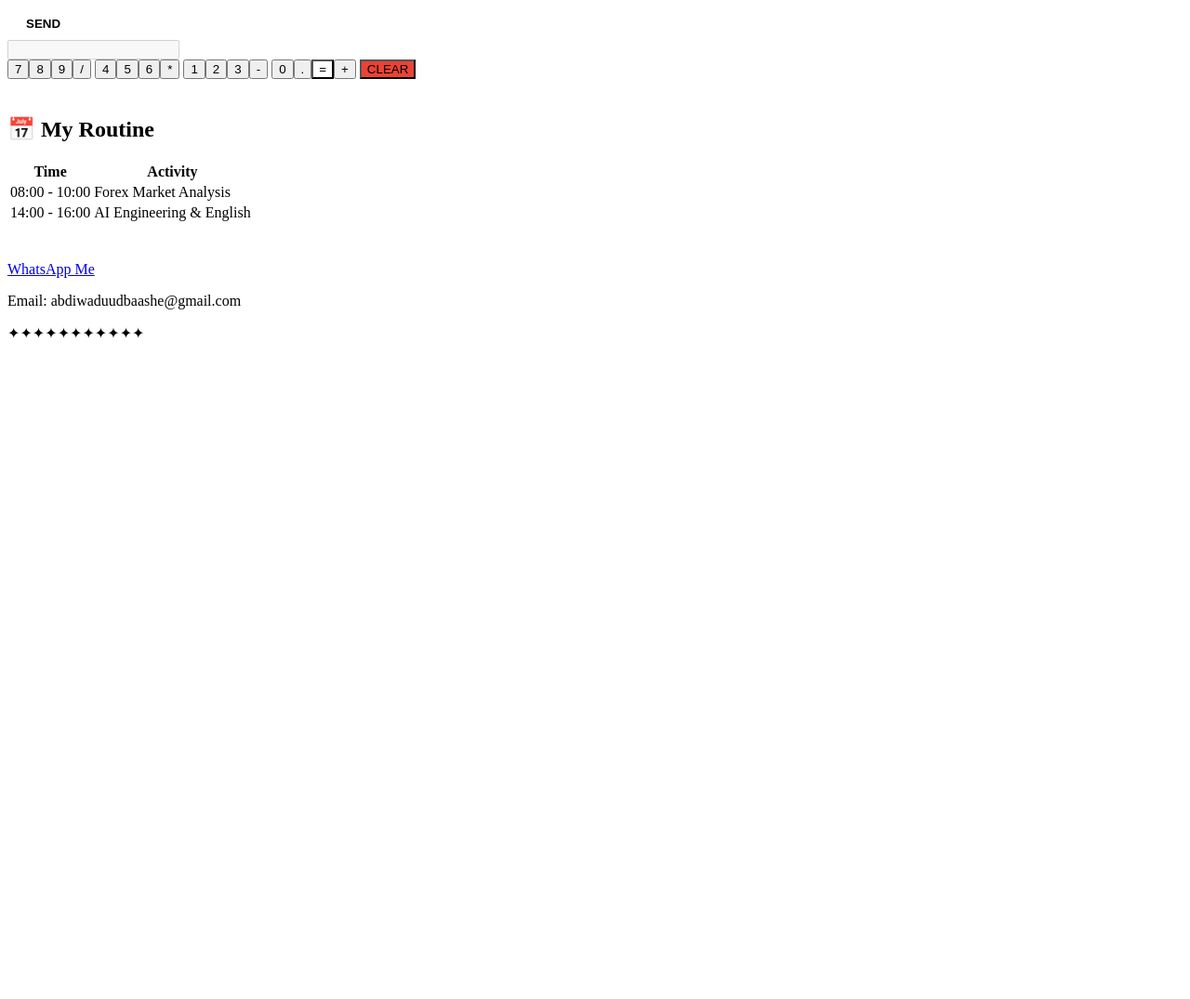
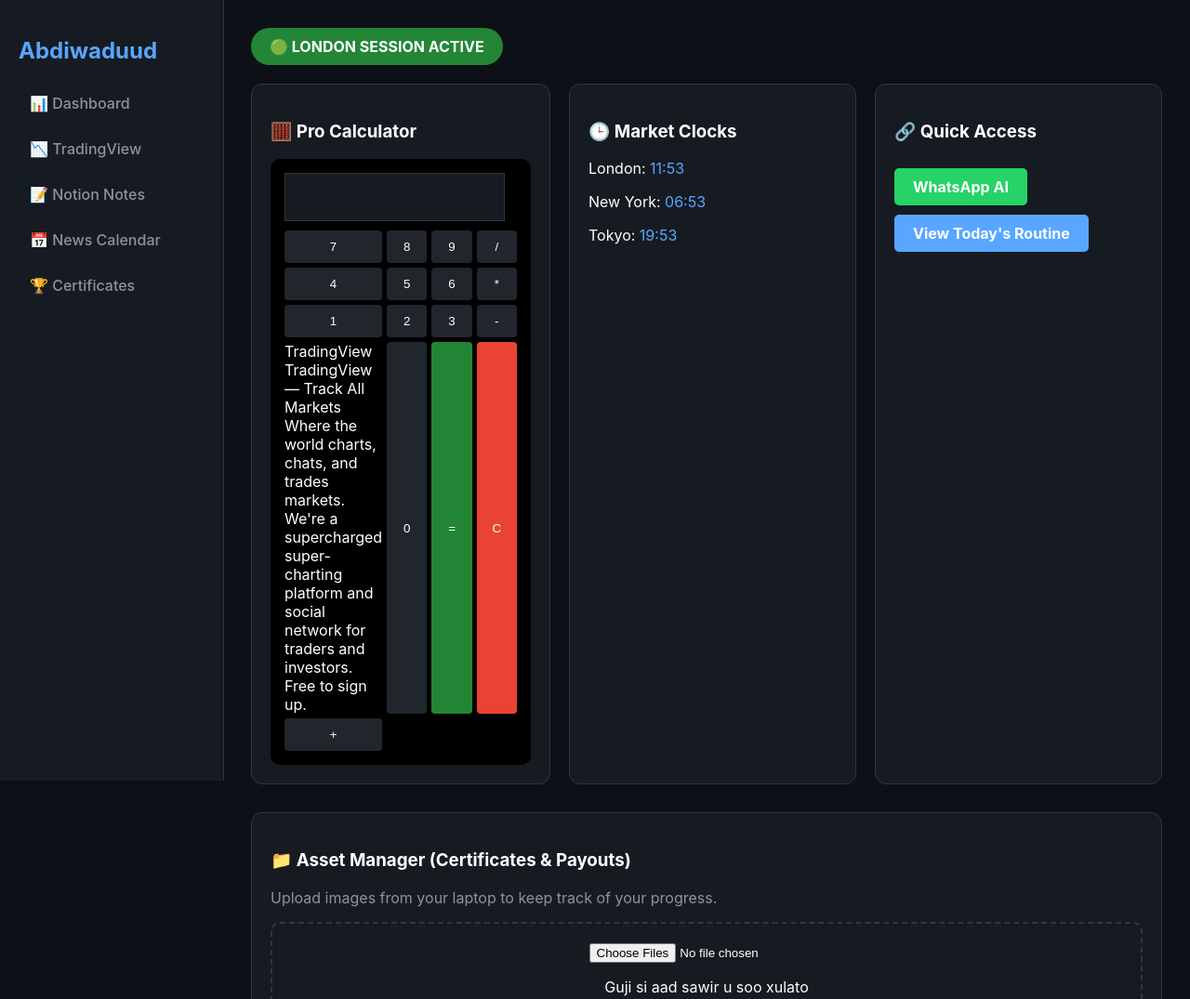
Before and after one commit to abdiwaduudbaashe-a11y/Abdiwaduud, a plain HTML site: page index.html in a window 1280 px wide. Shown: the top 1075 px of the page at 93% size. Before the commit the page ends 800 px from the top, so only its background shows below. Drawn offline with Linux system fonts and the light colour scheme.

Commit message:
Add files via upload

```diff
--- a/index.html
+++ b/index.html
@@ -1,69 +1,158 @@
-<button onclick="askAI()" style="background: var(--primary); border: none; padding: 10px 20px; cursor: pointer; font-weight: bold;">SEND</button>
+<!DOCTYPE html>
+<html lang="en">
+<head>
+    <meta charset="UTF-8">
+    <meta name="viewport" content="width=device-width, initial-scale=1.0">
+    <title>Abdiwaduud | Elite Trading Dashboard</title>
+    <style>
+        :root { --bg: #0d1117; --card: #161b22; --primary: #58a6ff; --success: #238636; --accent: #f0e05a; }
+        body { background: var(--bg); color: white; font-family: 'Inter', sans-serif; margin: 0; padding-bottom: 50px; }
+        .sidebar { position: fixed; width: 200px; height: 100vh; background: var(--card); border-right: 1px solid #30363d; padding: 20px; }
+        .sidebar a { display: block; color: #8b949e; text-decoration: none; padding: 12px; margin-bottom: 5px; border-radius: 8px; font-weight: 500; }
+        .sidebar a:hover { background: #21262d; color: white; }
+        .main-content { margin-left: 240px; padding: 30px; }
+
+        /* Stats & Sessions */
+        .session-box { background: var(--success); padding: 10px 20px; border-radius: 50px; display: inline-block; margin-bottom: 20px; font-weight: bold; }
+        .grid-3 { display: grid; grid-template-columns: repeat(3, 1fr); gap: 20px; margin-bottom: 30px; }
+        .card { background: var(--card); border: 1px solid #30363d; padding: 20px; border-radius: 12px; }
+
+        /* Calculator */
+        .calc-wrapper { background: #000; padding: 15px; border-radius: 10px; width: 250px; }
+        #display { width: 90%; height: 40px; background: #161b22; color: var(--accent); border: 1px solid #30363d; text-align: right; font-size: 1.2rem; margin-bottom: 10px; padding: 5px; }
+        .btns { display: grid; grid-template-columns: repeat(4, 1fr); gap: 5px; }
+        .btns button { padding: 10px; background: #21262d; color: white; border: none; cursor: pointer; border-radius: 4px; }
+        .btns button:hover { background: #30363d; }
+
+        /* Upload Section */
+        .upload-zone { border: 2px dashed #30363d; padding: 20px; text-align: center; border-radius: 10px; margin-top: 10px; }
+        #image-preview { display: grid; grid-template-columns: repeat(auto-fill, minmax(100px, 1fr)); gap: 10px; margin-top: 15px; }
+        .preview-img { width: 100%; border-radius: 5px; border: 1px solid #30363d; }
+
+        /* Schedule Table */
+        table { width: 100%; border-collapse: collapse; margin-top: 15px; }
+        th, td { text-align: left; padding: 12px; border-bottom: 1px solid #30363d; }
+        th { color: var(--primary); }
+
+        .btn-link { background: var(--primary); color: white; padding: 10px 20px; text-decoration: none; border-radius: 5px; display: inline-block; margin-top: 10px; font-weight: bold; }
+    </style>
+</head>
+<body>
+
+<div class="sidebar">
+    <h2 style="color: var(--primary);">Abdiwaduud</h2>
+    <a href="#dashboard">📊 Dashboard</a>
+    <a href="https://www.tradingview.com" target="_blank">📉 TradingView</a>
+    <a href="https://www.notion.so" target="_blank">📝 Notion Notes</a>
+    <a href="https://www.forexfactory.com" target="_blank">📅 News Calendar</a>
+    <a href="#assets">🏆 Certificates</a>
+</div>
+
+<div class="main-content">
+    <div id="session-alert" class="session-box">Checking Market Session...</div>
+
+    <div class="grid-3">
+        <div class="card">
+            <h3>🧮 Pro Calculator</h3>
+            <div class="calc-wrapper">
+                <input type="text" id="display" disabled>
+                <div class="btns">
+                    <button onclick="val('7')">7</button><button onclick="val('8')">8</button><button onclick="val('9')">9</button><button onclick="val('/')">/</button>
+                    <button onclick="val('4')">4</button><button onclick="val('5')">5</button><button onclick="val('6')">6</button><button onclick="val('*')">*</button>
+                    <button onclick="val('1')">1</button><button onclick="val('2')">2</button><button onclick="val('3')">3</button><button onclick="val('-')">-</button>
+TradingView
+TradingView — Track All Markets
+
+Where the world charts, chats, and trades markets. We're a supercharged super-charting platform and social network for traders and investors. Free to sign up.
+
+<button onclick="val('0')">0</button><button onclick="solve()" style="background: var(--success);">=</button><button onclick="reset()" style="background: #ea4335;">C</button><button onclick="val('+')">+</button>
+                </div>
+            </div>
+        </div>
+
+        <div class="card">
+            <h3>🕒 Market Clocks</h3>
+            <p>London: <span id="london" style="color:var(--primary)">--:--</span></p>
+            <p>New York: <span id="ny" style="color:var(--primary)">--:--</span></p>
+            <p>Tokyo: <span id="tokyo" style="color:var(--primary)">--:--</span></p>
+        </div>
+
+        <div class="card">
+            <h3>🔗 Quick Access</h3>
+            <a href="https://wa.me/252636668148" class="btn-link" style="background:#25d366">WhatsApp AI</a><br>
+            <a href="#schedule" class="btn-link">View Today's Routine</a>
         </div>
     </div>
 
-    <div class="calc-box">
-        <input type="text" id="calc-screen" disabled>
-        <div class="calc-grid">
-            <button onclick="c('7')">7</button><button onclick="c('8')">8</button><button onclick="c('9')">9</button><button onclick="c('/')">/</button>
-            <button onclick="c('4')">4</button><button onclick="c('5')">5</button><button onclick="c('6')">6</button><button onclick="c('*')">*</button>
-            <button onclick="c('1')">1</button><button onclick="c('2')">2</button><button onclick="c('3')">3</button><button onclick="c('-')">-</button>
-            <button onclick="c('0')">0</button><button onclick="c('.')">.</button><button onclick="e()" style="background: var(--success);">=</button><button onclick="c('+')">+</button>
-            <button onclick="clr()" style="grid-column: span 4; background: #ea4335;">CLEAR</button>
+    <div class="card" id="assets" style="margin-bottom: 30px;">
+        <h3>📁 Asset Manager (Certificates & Payouts)</h3>
+        <p style="color:#8b949e">Upload images from your laptop to keep track of your progress.</p>
+        <div class="upload-zone">
+            <input type="file" id="file-input" multiple accept="image/*">
+            <p>Guji si aad sawir u soo xulato</p>
         </div>
+        <div id="image-preview"></div>
     </div>
 
-    <div id="schedule">
-        <h2 style="color: var(--primary); margin-top: 40px;">📅 My Routine</h2>
+    <div class="card" id="schedule">
+        <h3>📅 Daily Routine & Journaling</h3>
         <table>
-            <thead><tr><th>Time</th><th>Activity</th></tr></thead>
-            <tbody>
-                <tr contenteditable="true"><td>08:00 - 10:00</td><td>Forex Market Analysis</td></tr>
-                <tr contenteditable="true"><td>14:00 - 16:00</td><td>AI Engineering & English</td></tr>
-            </tbody>
+            <tr><th>Time</th><th>Activity</th></tr>
+            <tr><td>05:00 - 07:00</td><td>Salaada Subax, Quraan (5-10 Pages), Exercise & Journaling</td></tr>
+            <tr><td>Morning</td><td>English Learning & AI Engineering Study</td></tr>
+            <tr><td>Trading Time</td><td>Market Analysis & Execution</td></tr>
+            <tr><td>19:00 - 23:00</td><td>Accounting (Xisaabtan), Study & Sleep</td></tr>
         </table>
-    </div>
-
-    <div style="margin-top: 40px;">
-        <a href="https://wa.me/252636668148" class="wa-btn">WhatsApp Me</a>
-        <p>Email: abdiwaduudbaashe@gmail.com</p>
     </div>
 </div>
 
 <script>
-    function updateClocks() {
-        const fmt = { hour: '2-digit', minute: '2-digit', second: '2-digit', hour12: false };
-        document.getElementById('local-clock').innerText = new Date().toLocaleTimeString('en-GB', fmt);
-        document.getElementById('london-clock').innerText = new Date().toLocaleTimeString('en-GB', { ...fmt, timeZone: 'Europe/London' });
-        document.getElementById('ny-clock').innerText = new Date().toLocaleTimeString('en-GB', { ...fmt, timeZone: 'America/New_York' });
-        document.getElementById('tokyo-clock').innerText = new Date().toLocaleTimeString('en-GB', { ...fmt, timeZone: 'Asia/Tokyo' });
-    }
-    setInterval(updateClocks, 1000);
-
-    function c(v) { document.getElementById('calc-screen').value += v; }
-    function clr() { document.getElementById('calc-screen').value = ''; }
-    function e() {
-        try { document.getElementById('calc-screen').value = eval(document.getElementById('calc-screen').value); }
-        catch { alert('Hubi xisaabta!'); clr(); }
+    // Calculator Logic
+    let d = document.getElementById('display');
+    function val(v) { d.value += v; }
+    function reset() { d.value = ''; }
+    function solve() {
+        try { d.value = eval(d.value); }
+        catch { alert("Cilad xisaab!"); reset(); }
     }
 
-    function askAI() {
-        let input = document.getElementById('user-msg');
-        let box = document.getElementById('chat-output');
-        if(input.value.trim() !== "") {
-            box.innerHTML += <div style="color: var(--primary); margin-top:10px;"><b>You:</b> ${input.value}</div>;
-            let q = input.value.toLowerCase();
-            input.value = '';
-            setTimeout(() => {
-                let res = "Maasha'Allah Boss, fariintaada waa la helay.";
-                if(q.includes("news")) res = "NEWS: Suuqu hadda wuxuu sugayaa xogta dhaqaalaha, iska ilaali New York Open!";
-                if(q.includes("trading")) res = "TRADING: Risk Management-ka ha iloobin, 1% per trade waa muhiim!";
-                box.innerHTML += <div style="color: #d1d5db; margin-top:5px; border-left: 2px solid var(--success); padding-left:10px;"><b>AI:</b> ${res}</div>;
-                box.scrollTop = box.scrollHeight;
-            }, 600);
-        }
+    // Market Session & Clocks
+    function updateDashboard() {
+        const now = new Date();
+        const fmt = { hour: '2-digit', minute: '2-digit', hour12: false };
+
+        const lonHr = new Date().getUTCHours() + 1;
+        const nyHr = new Date().getUTCHours() - 4;
+        const tokyoHr = new Date().getUTCHours() + 9;
+
+        document.getElementById('london').innerText = new Date().toLocaleTimeString('en-GB', { ...fmt, timeZone: 'Europe/London' });
+        document.getElementById('ny').innerText = new Date().toLocaleTimeString('en-GB', { ...fmt, timeZone: 'America/New_York' });
+        document.getElementById('tokyo').innerText = new Date().toLocaleTimeString('en-GB', { ...fmt, timeZone: 'Asia/Tokyo' });
+
+        let session = "Market is Quiet 😴";
+        if (lonHr >= 8 && lonHr < 16) session = "🟢 LONDON SESSION ACTIVE";
+        else if (nyHr >= 8 && nyHr < 16) session = "🔵 NEW YORK SESSION ACTIVE";
+        else if (tokyoHr >= 9 && tokyoHr < 15) session = "🟡 ASIA SESSION ACTIVE";
+
+        document.getElementById('session-alert').innerText = session;
     }
+    setInterval(updateDashboard, 1000);
+
+    // Image Upload Logic
+    document.getElementById('file-input').addEventListener('change', function(e) {
+        const preview = document.getElementById('image-preview');
+        Array.from(e.target.files).forEach(file => {
+            const reader = new FileReader();
+            reader.onload = function(event) {
+                const img = document.createElement('img');
+                img.src = event.target.result;
+                img.className = 'preview-img';
+                preview.appendChild(img);
+            }
+            reader.readAsDataURL(file);
+        });
+    });
 </script>
+
 </body>
 </html>
-✦✦✦✦✦✦✦✦✦✦✦
```
